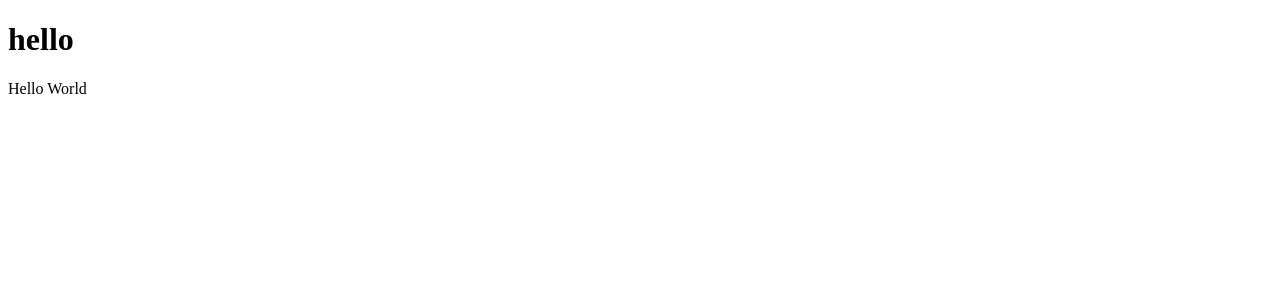
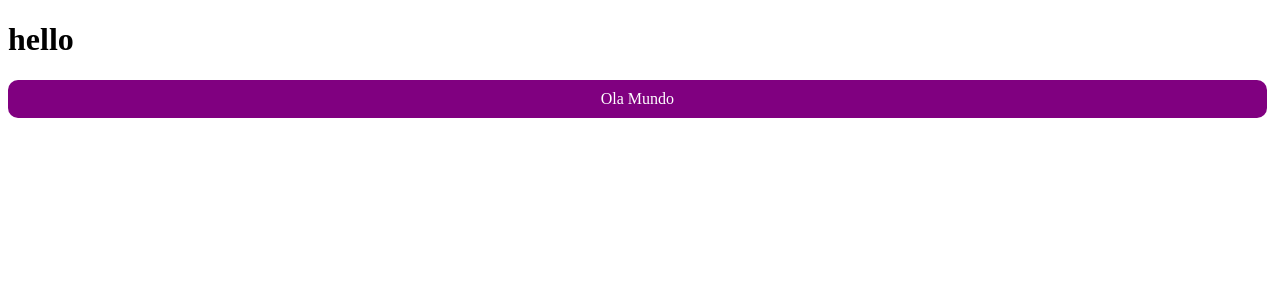
Before and after one commit to ryck-developer/nuxt3-exemplos-de-componentes, a Nuxt app: page / in a window 1280 px wide. Shown: the top 300 px of the page. Built offline with nearby package versions, Linux system fonts and the light colour scheme.

Commit message:
2 files modified

```diff
--- a/components/general/Alert.vue
+++ b/components/general/Alert.vue
@@ -10,3 +10,17 @@ export default {
   props: ['message', 'type'],
 };
 </script>
+
+<style>
+.alert {
+  width: 98%;
+  border: 0px solid;
+  border-radius: 10px;
+  text-align: center;
+  padding: 10px;
+  color: white;
+}
+.success {
+  background-color: purple;
+}
+</style>
--- a/pages/index.vue
+++ b/pages/index.vue
@@ -1,7 +1,10 @@
 <template>
   <div>
     <h1>hello</h1>
-    <Alert v-bind:message="'Hello World'" v-bind:type="'teste'"></Alert>
+    <Alert
+      :message="messages.success.text"
+      v-bind:type="messages.success.class"
+    ></Alert>
   </div>
 </template>
 
@@ -11,5 +14,12 @@ export default {
   components: {
     Alert,
   },
+  data() {
+    return {
+      messages: {
+        success: { text: 'Ola Mundo', class: 'success' },
+      },
+    };
+  },
 };
 </script>
```
